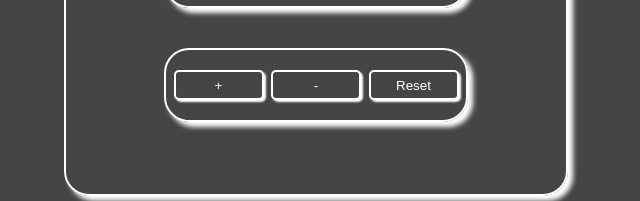
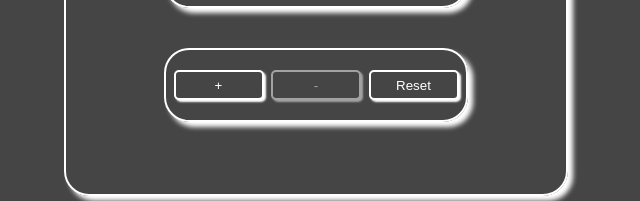
Before and after one commit to AntonRybakou/counter, a React (Create React App) app: page / in a window 1280 px wide. Shown: the part 158-359 px from the top of the page, without its empty margins (324-964 px from the left). Built offline with nearby package versions, Linux system fonts and the light colour scheme.

Commit message:
feat: fix decrement button

```diff
--- a/src/App.tsx
+++ b/src/App.tsx
@@ -30,7 +30,7 @@ function App() {
                 <Button
                     name={'-'}
                     callBack={decrement}
-                    disable={state === endCount}/>
+                    disable={state === startCount}/>
                 <Button
                     name={'Reset'}
                     callBack={reset}/>
```
